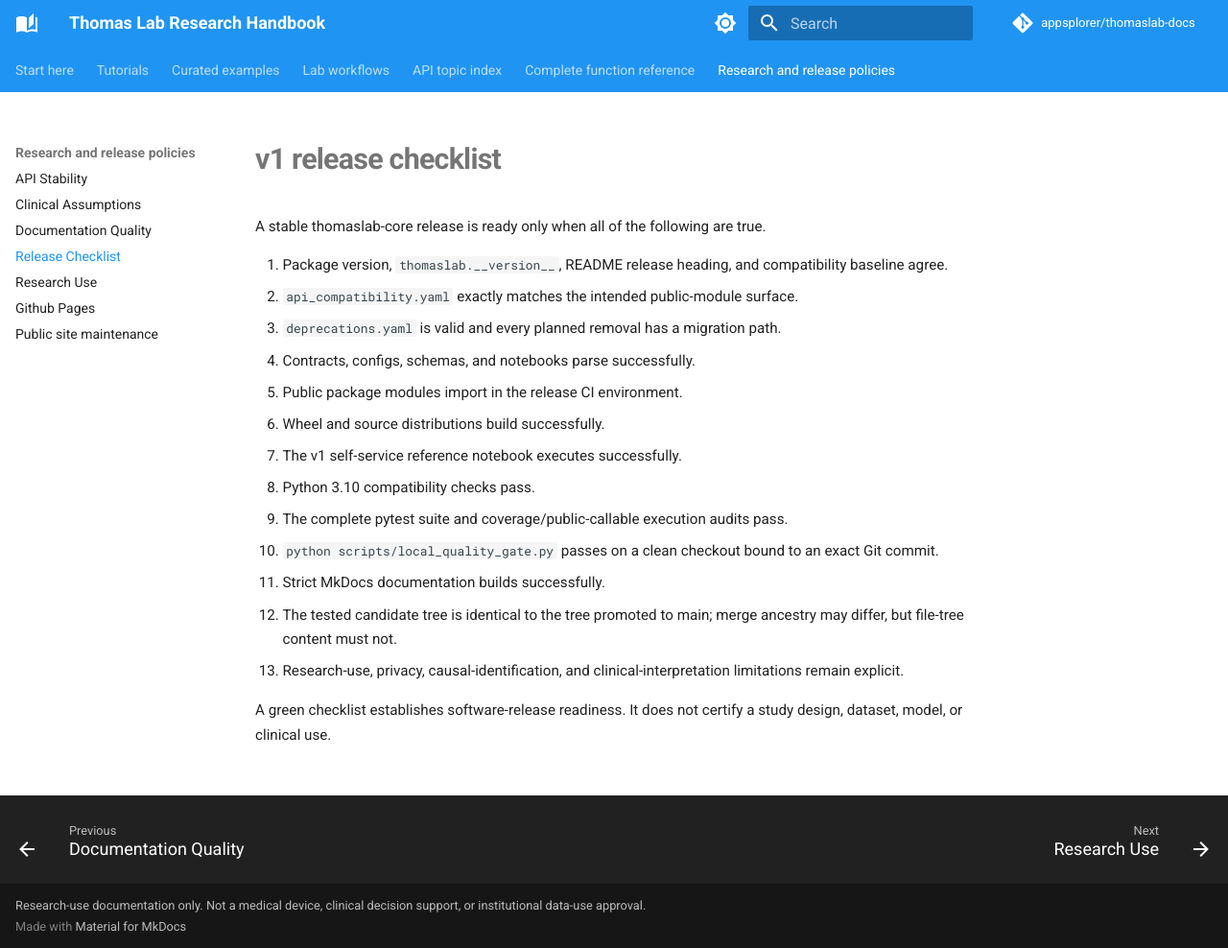
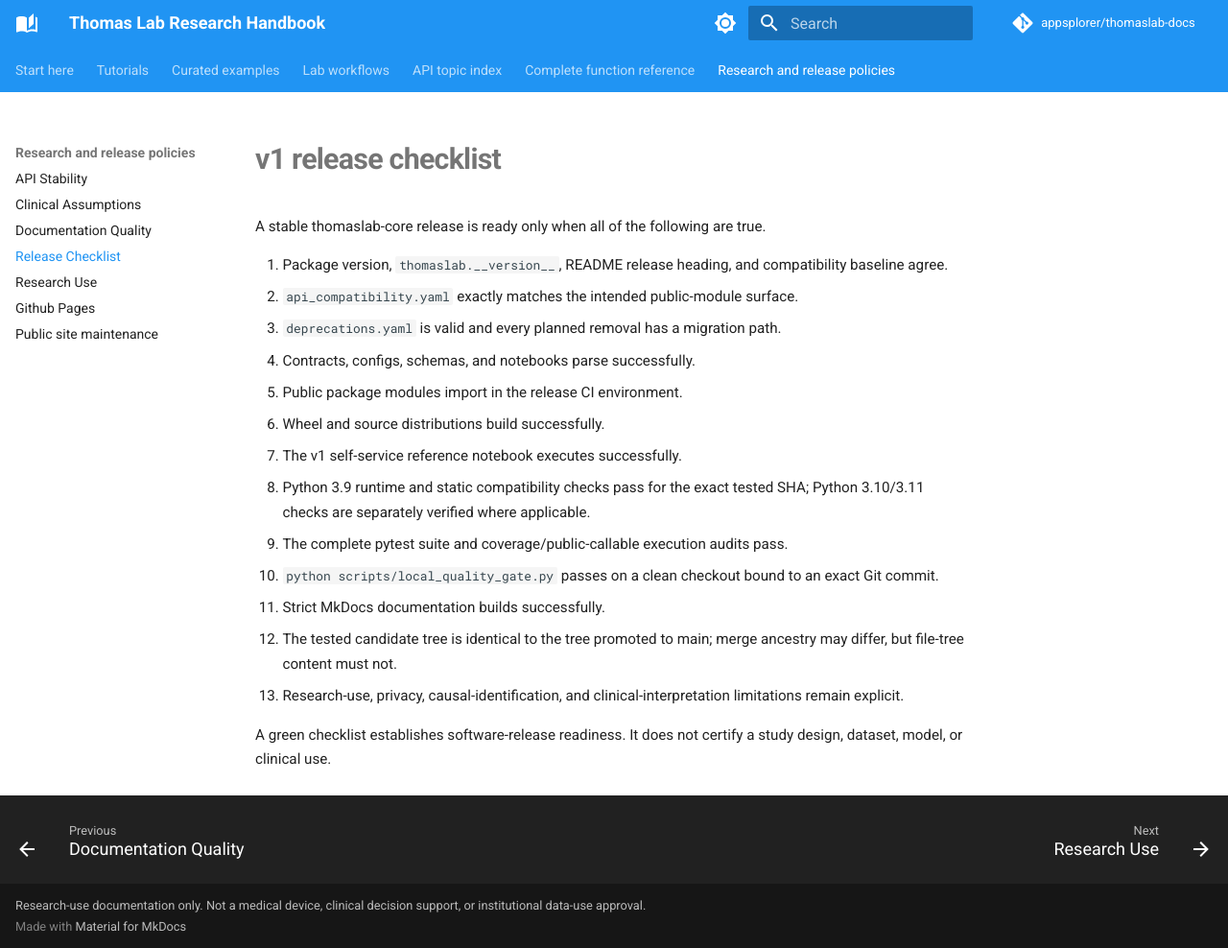
Before and after one commit to appsplorer/thomaslab-docs, an MkDocs documentation site: the page built from docs/reference/release-checklist.md, in a window 1280 px wide and 988 px high. Shown: the whole window at 96% size. Built offline with MkDocs 1.6.1 and Material for MkDocs 9.7.7, drawn with Linux system fonts in a browser that asks for light colours; comment, search, counter and statistics services are not loaded.

Commit message:
docs: align Python 3.9+ environment guidance with private core metadata

```diff
--- a/docs/reference/release-checklist.md
+++ b/docs/reference/release-checklist.md
@@ -9,7 +9,7 @@ A stable thomaslab-core release is ready only when all of the following are true
 5. Public package modules import in the release CI environment.
 6. Wheel and source distributions build successfully.
 7. The v1 self-service reference notebook executes successfully.
-8. Python 3.10 compatibility checks pass.
+8. Python 3.9 runtime and static compatibility checks pass for the exact tested SHA; Python 3.10/3.11 checks are separately verified where applicable.
 9. The complete pytest suite and coverage/public-callable execution audits pass.
 10. `python scripts/local_quality_gate.py` passes on a clean checkout bound to an exact Git commit.
 11. Strict MkDocs documentation builds successfully.
```
